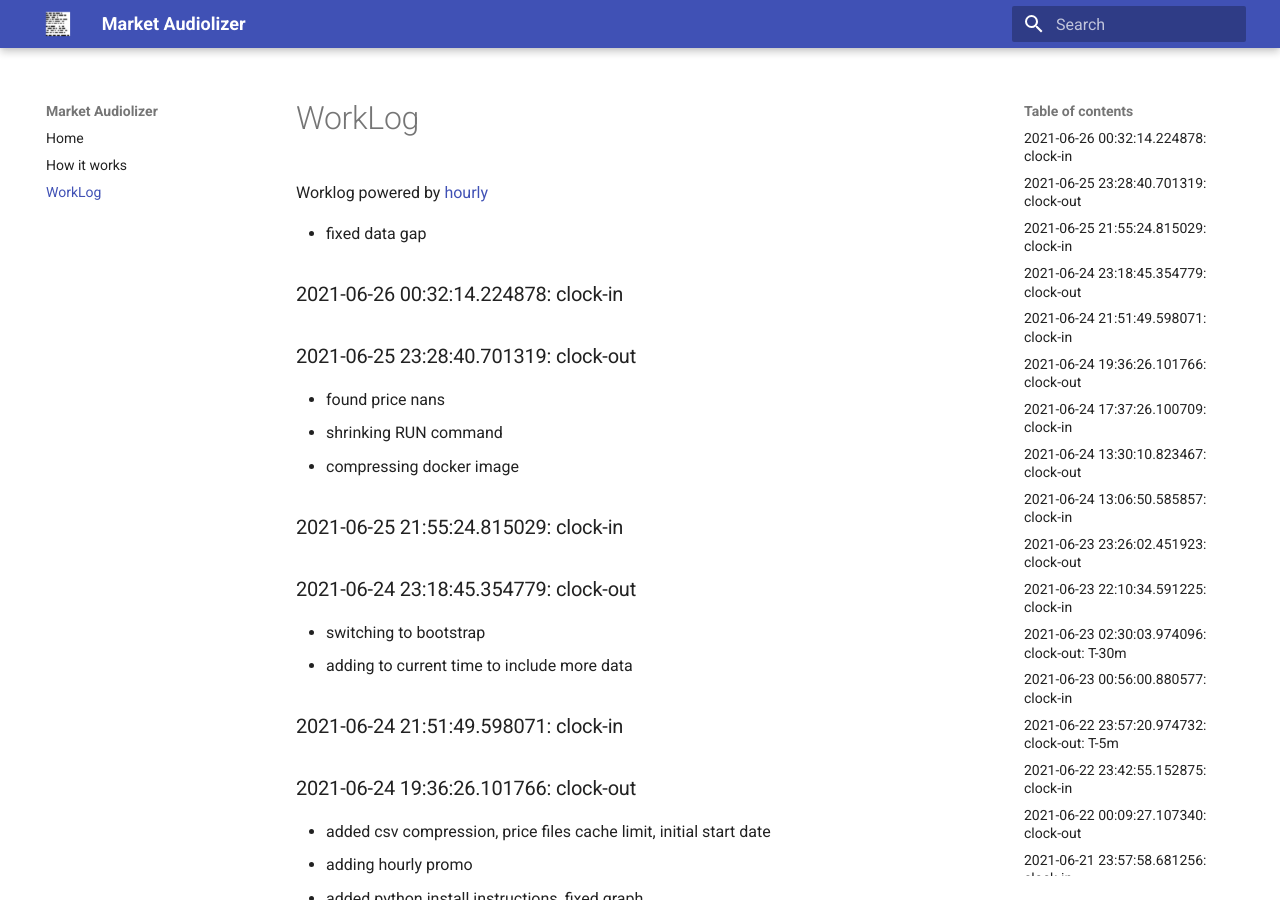
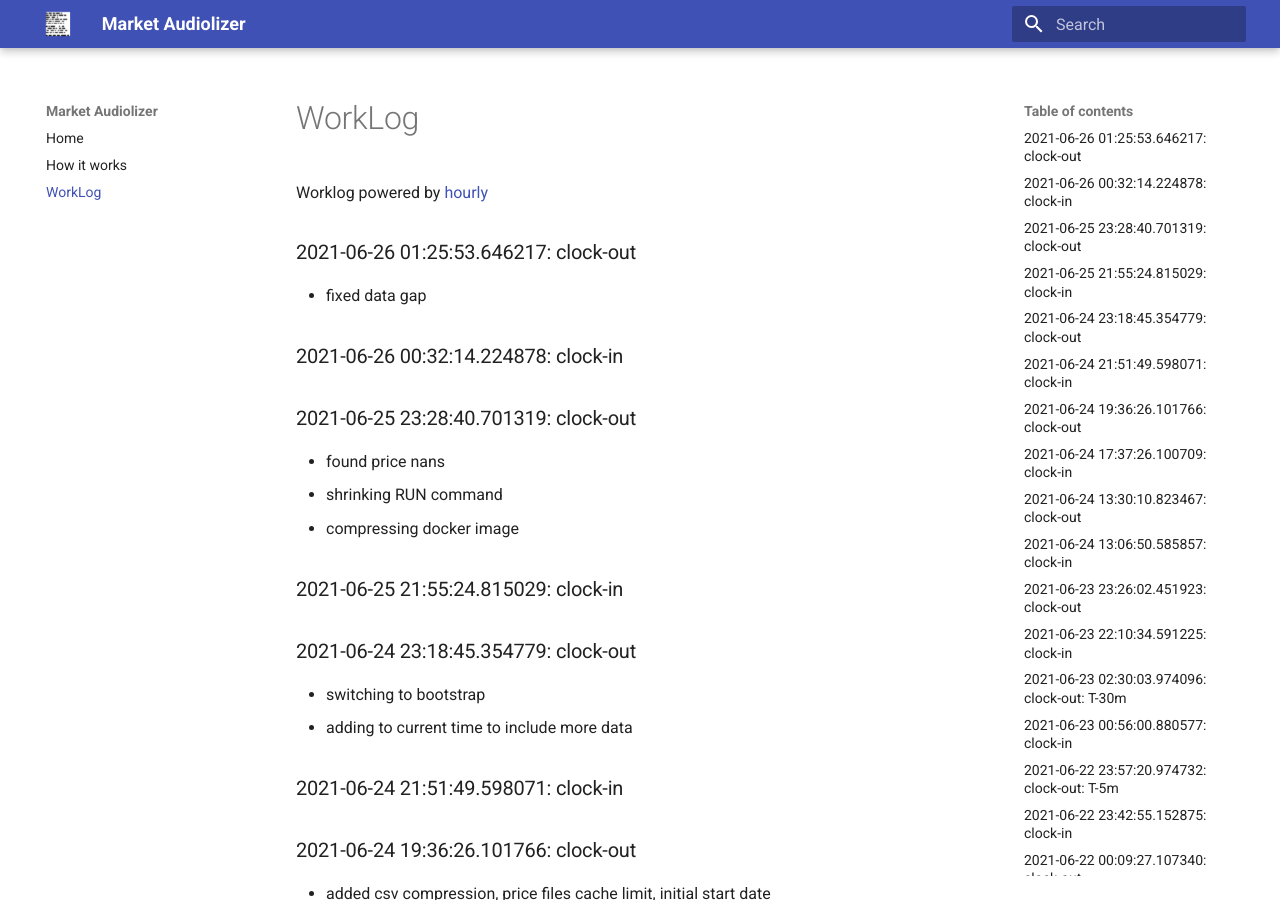
Before and after one commit to asherp/audiolizer, an MkDocs documentation site: the page built from docs/WorkLog.md, in a window 1280 px wide and 900 px high. Built offline with MkDocs 1.6.1 and Material for MkDocs 9.7.7, drawn with Linux system fonts in a browser that asks for light colours.

Commit message:
clock-out

```diff
--- a/WorkLog.md
+++ b/WorkLog.md
@@ -1,3 +1,5 @@
+### 2021-06-26 01:25:53.646217: clock-out
+
 * fixed data gap
 
 ### 2021-06-26 00:32:14.224878: clock-in
```
